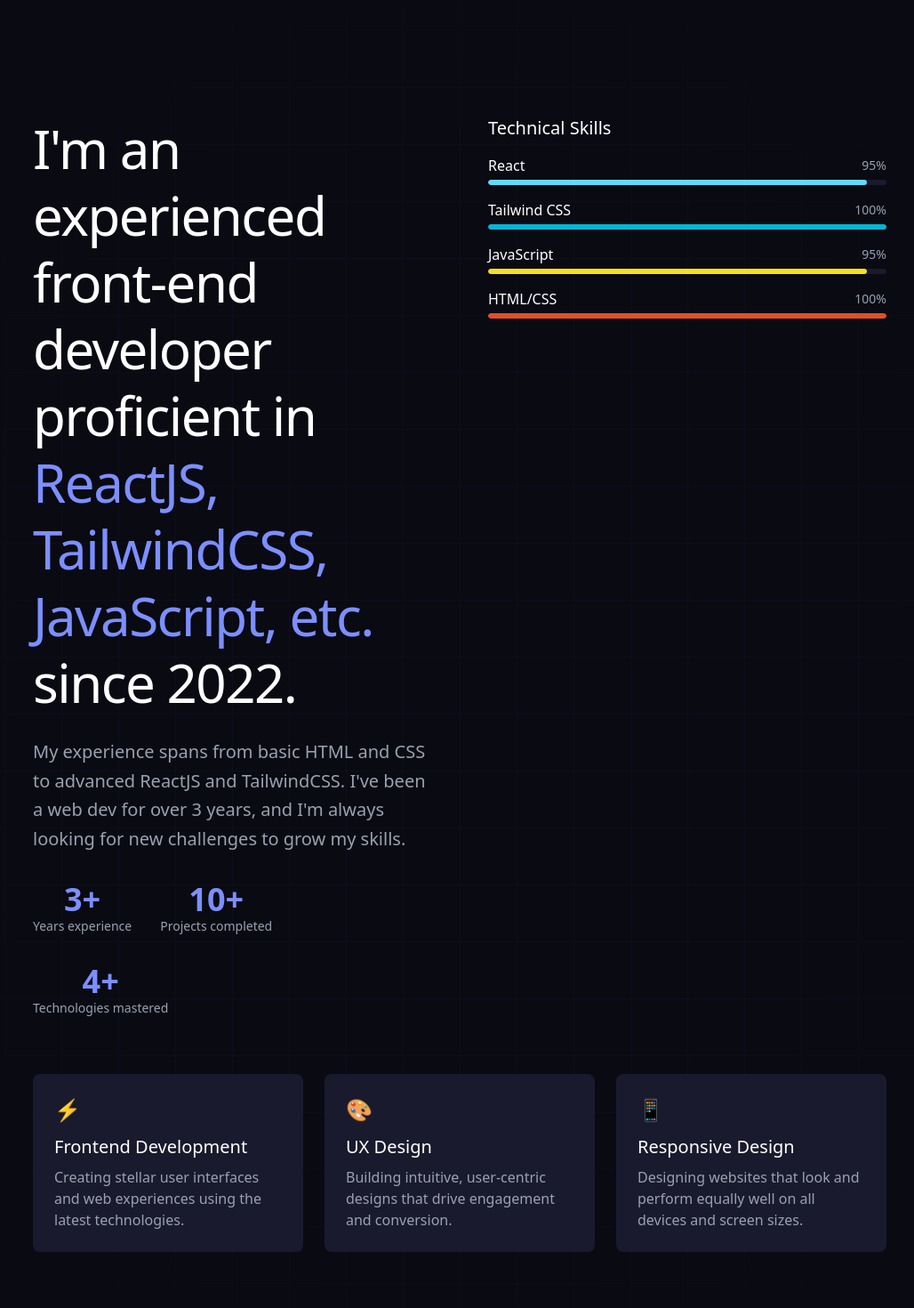
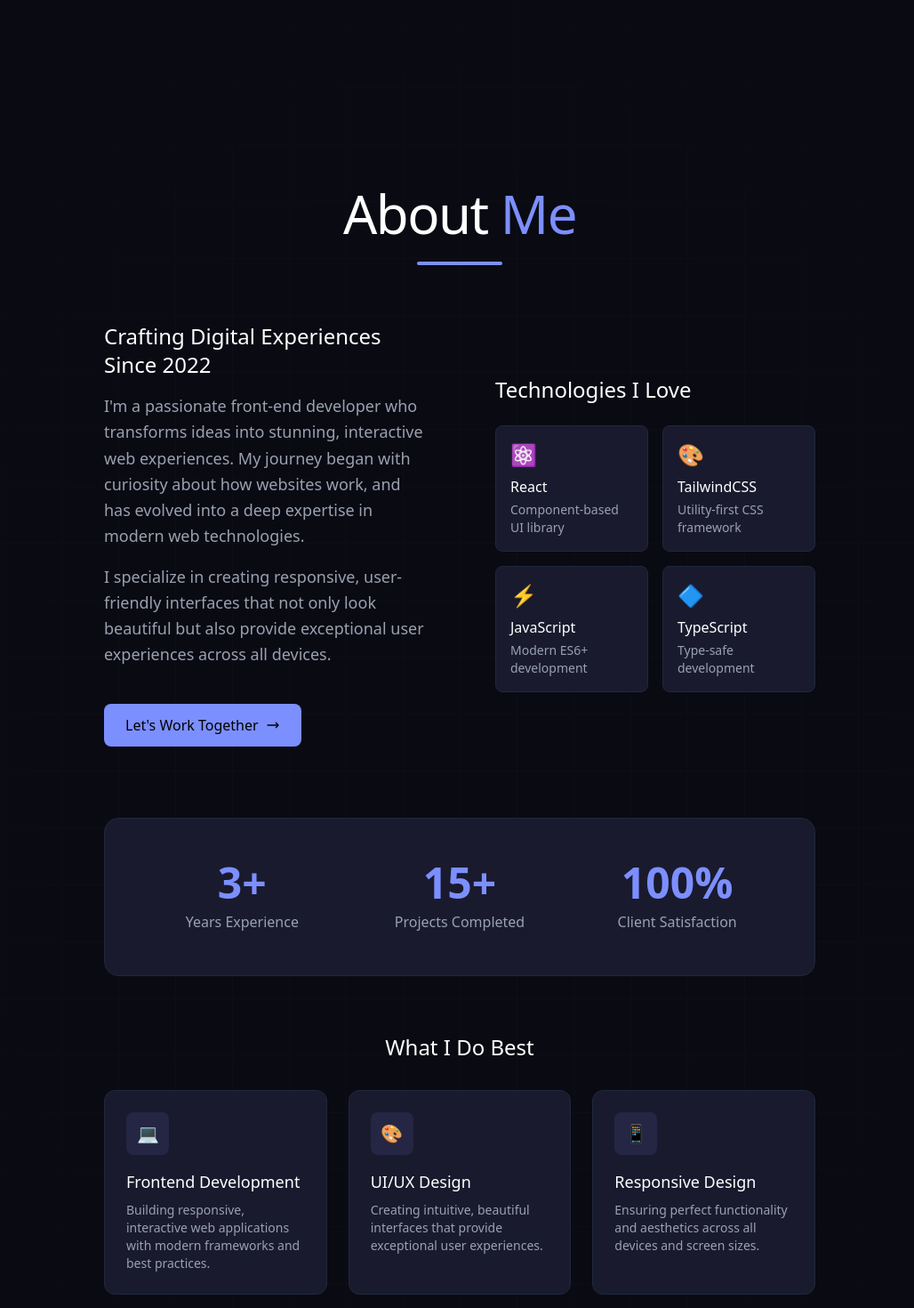
Before and after one commit to justifyman/justify, a React (Vite) app: page / in a window 1280 px wide. Shown: the part 1040-2510 px from the top of the page at 89% size, without its empty margins (123-1151 px from the left). Built offline with nearby package versions, Linux system fonts and the light colour scheme.

Commit message:
Complete About section redesign

```diff
--- a/src/components/About.tsx
+++ b/src/components/About.tsx
@@ -21,80 +21,102 @@
     return () => observer.disconnect();
   }, []);
 
-  const skills = [
-    { name: "React", level: 95, color: "#61DAFB" },
-    { name: "Tailwind CSS", level: 100, color: "#06B6D4" },
-    { name: "JavaScript", level: 95, color: "#F7DF1E" },
-    { name: "HTML/CSS", level: 100, color: "#E34F26" },
+  const technologies = [
+    { name: "React", icon: "⚛️", description: "Component-based UI library" },
+    { name: "TailwindCSS", icon: "🎨", description: "Utility-first CSS framework" },
+    { name: "JavaScript", icon: "⚡", description: "Modern ES6+ development" },
+    { name: "TypeScript", icon: "🔷", description: "Type-safe development" },
+  ];
+
+  const achievements = [
+    { number: "3+", label: "Years Experience", delay: "delay-300" },
+    { number: "15+", label: "Projects Completed", delay: "delay-500" },
+    { number: "100%", label: "Client Satisfaction", delay: "delay-700" },
   ];
 
   return (
-    <div id="about-section" className="min-h-screen relative overflow-hidden bg-[#0a0a13]">
-      {/* Grid pattern overlay */}
-      <div className="absolute inset-0 bg-[linear-gradient(to_right,#1a1a2e_1px,transparent_1px),linear-gradient(to_bottom,#1a1a2e_1px,transparent_1px)] bg-[size:4rem_4rem] [mask-image:radial-gradient(ellipse_at_center,black_50%,transparent_80%)] opacity-30"></div>
+    <div id="about-section" className="min-h-screen relative bg-[#0a0a13] flex items-center">
+      {/* Subtle grid background */}
+      <div className="absolute inset-0 bg-[linear-gradient(to_right,#1a1a2e_1px,transparent_1px),linear-gradient(to_bottom,#1a1a2e_1px,transparent_1px)] bg-[size:4rem_4rem] [mask-image:radial-gradient(ellipse_at_center,black_50%,transparent_80%)] opacity-20"></div>
 
-      <div className="relative z-10 flex flex-col justify-center min-h-screen p-4 md:p-20 lg:p-40">
-        <div className="max-w-7xl mx-auto w-full">
-          {/* Main content in two columns on larger screens */}
-          <div className="grid grid-cols-1 lg:grid-cols-2 gap-8 lg:gap-16 items-start">
+      <div className="relative z-10 w-full p-4 md:p-20 lg:p-60">
+        <div className="max-w-6xl mx-auto">
 
-            {/* Left Column - Main content */}
-            <div className="space-y-6">
-              {/* Main heading */}
-              <div className={`transform transition-all duration-1000 ${isVisible ? 'translate-y-0 opacity-100' : 'translate-y-20 opacity-0'}`}>
-                <h2 className="text-2xl md:text-5xl lg:text-6xl font-small text-white tracking-tight leading-tight">
-                  I'm an experienced front-end developer proficient in
-                  <span className="text-[#7c8fff]">
-                    {" "}
-                    ReactJS, TailwindCSS, JavaScript, etc.
-                  </span>{" "}
-                  since 2022.
-                </h2>
-              </div>
+          {/* Header Section */}
+          <div className={`text-center mb-16 transform transition-all duration-1000 ${isVisible ? 'translate-y-0 opacity-100' : 'translate-y-20 opacity-0'}`}>
+            <h2 className="text-3xl md:text-6xl font-small text-white tracking-tight mb-6">
+              About <span className="text-[#7c8fff]">Me</span>
+            </h2>
+            <div className="w-24 h-1 bg-[#7c8fff] mx-auto rounded-full"></div>
+          </div>
 
-              <div className={`transform transition-all duration-1000 delay-300 ${isVisible ? 'translate-y-0 opacity-100' : 'translate-y-20 opacity-0'}`}>
-                <p className="text-gray-400 text-sm md:text-lg lg:text-xl leading-relaxed">
-                  My experience spans from basic HTML and CSS to advanced ReactJS and
-                  TailwindCSS. I've been a web dev for over 3 years, and I'm always
-                  looking for new challenges to grow my skills.
+          {/* Main Content Grid */}
+          <div className="grid grid-cols-1 lg:grid-cols-2 gap-12 lg:gap-20 items-center mb-20">
+
+            {/* Left Side - Story */}
+            <div className={`space-y-6 transform transition-all duration-1000 delay-200 ${isVisible ? 'translate-y-0 opacity-100' : 'translate-y-20 opacity-0'}`}>
+              <div className="space-y-4">
+                <h3 className="text-xl md:text-2xl text-white font-medium">
+                  Crafting Digital Experiences Since 2022
+                </h3>
+                <p className="text-gray-400 text-base md:text-lg leading-relaxed">
+                  I'm a passionate front-end developer who transforms ideas into stunning,
+                  interactive web experiences. My journey began with curiosity about how
+                  websites work, and has evolved into a deep expertise in modern web technologies.
+                </p>
+                <p className="text-gray-400 text-base md:text-lg leading-relaxed">
+                  I specialize in creating responsive, user-friendly interfaces that not only
+                  look beautiful but also provide exceptional user experiences across all devices.
                 </p>
               </div>
 
-              {/* Stats Section - horizontal layout */}
-              <div className={`flex flex-wrap gap-6 lg:gap-8 pt-2 transform transition-all duration-1000 delay-500 ${isVisible ? 'translate-y-0 opacity-100' : 'translate-y-20 opacity-0'}`}>
-                <div className="text-center">
-                  <h3 className="text-[#7c8fff] text-2xl md:text-4xl font-bold">3+</h3>
-                  <p className="text-gray-400 text-xs md:text-sm">Years experience</p>
-                </div>
-                <div className="text-center">
-                  <h3 className="text-[#7c8fff] text-2xl md:text-4xl font-bold">10+</h3>
-                  <p className="text-gray-400 text-xs md:text-sm">Projects completed</p>
-                </div>
-                <div className="text-center">
-                  <h3 className="text-[#7c8fff] text-2xl md:text-4xl font-bold">4+</h3>
-                  <p className="text-gray-400 text-xs md:text-sm">Technologies mastered</p>
-                </div>
+              {/* Call to Action */}
+              <div className="pt-4">
+                <a
+                  href="#contact"
+                  className="inline-flex items-center gap-2 bg-[#7c8fff] text-black px-6 py-3 rounded-lg hover:bg-indigo-500 transition-all duration-300 font-medium"
+                >
+                  Let's Work Together
+                  <svg className="w-4 h-4" fill="none" stroke="currentColor" viewBox="0 0 24 24">
+                    <path strokeLinecap="round" strokeLinejoin="round" strokeWidth={2} d="M17 8l4 4m0 0l-4 4m4-4H3" />
+                  </svg>
+                </a>
               </div>
             </div>
 
-            {/* Right Column - Skills */}
-            <div className={`transform transition-all duration-1000 delay-700 ${isVisible ? 'translate-y-0 opacity-100' : 'translate-y-20 opacity-0'}`}>
-              <h3 className="text-white text-lg md:text-xl font-medium mb-4">Technical Skills</h3>
-              <div className="space-y-4">
-                {skills.map((skill, index) => (
-                  <div key={skill.name} className="group">
-                    <div className="flex justify-between items-center mb-1">
-                      <span className="text-white font-medium text-sm md:text-base">{skill.name}</span>
-                      <span className="text-gray-400 text-xs md:text-sm">{skill.level}%</span>
+            {/* Right Side - Technologies */}
+            <div className={`transform transition-all duration-1000 delay-400 ${isVisible ? 'translate-y-0 opacity-100' : 'translate-y-20 opacity-0'}`}>
+              <h3 className="text-xl md:text-2xl text-white font-medium mb-6">Technologies I Love</h3>
+              <div className="grid grid-cols-1 sm:grid-cols-2 gap-4">
+                {technologies.map((tech, index) => (
+                  <div
+                    key={tech.name}
+                    className={`bg-[#1a1a2e] p-4 rounded-lg border border-gray-800 hover:border-[#7c8fff]/30 transition-all duration-300 hover:transform hover:scale-105 ${isVisible ? 'animate-fade-in' : ''}`}
+                    style={{ animationDelay: `${600 + index * 100}ms` }}
+                  >
+                    <div className="text-2xl mb-2">{tech.icon}</div>
+                    <h4 className="text-white font-medium mb-1">{tech.name}</h4>
+                    <p className="text-gray-400 text-sm">{tech.description}</p>
+                  </div>
+                ))}
+              </div>
+            </div>
+          </div>
+
+          {/* Achievements Section */}
+          <div className={`transform transition-all duration-1000 delay-600 ${isVisible ? 'translate-y-0 opacity-100' : 'translate-y-20 opacity-0'}`}>
+            <div className="bg-[#1a1a2e] rounded-2xl p-8 md:p-12 border border-gray-800">
+              <div className="grid grid-cols-1 md:grid-cols-3 gap-8 text-center">
+                {achievements.map((achievement, index) => (
+                  <div
+                    key={achievement.label}
+                    className={`transform transition-all duration-1000 ${achievement.delay} ${isVisible ? 'translate-y-0 opacity-100' : 'translate-y-10 opacity-0'}`}
+                  >
+                    <div className="text-3xl md:text-5xl font-bold text-[#7c8fff] mb-2">
+                      {achievement.number}
                     </div>
-                    <div className="w-full bg-[#1a1a2e] rounded-full h-1.5 overflow-hidden">
-                      <div
-                        className="h-full rounded-full transition-all duration-1000 ease-out"
-                        style={{
-                          width: isVisible ? `${skill.level}%` : '0%',
-                          backgroundColor: skill.color
-                        }}
-                      ></div>
+                    <div className="text-gray-400 text-sm md:text-base font-medium">
+                      {achievement.label}
                     </div>
                   </div>
                 ))}
@@ -102,33 +124,38 @@
             </div>
           </div>
 
-          {/* Services Section - more compact grid */}
-          <div className={`mt-12 lg:mt-16 transform transition-all duration-1000 delay-900 ${isVisible ? 'translate-y-0 opacity-100' : 'translate-y-20 opacity-0'}`}>
-            <div className="grid grid-cols-1 md:grid-cols-3 gap-4 md:gap-6">
-              <div className="bg-[#1a1a2e] p-4 md:p-6 rounded-lg transform transition-all duration-300 hover:scale-105 hover:-translate-y-1">
-                <div className="text-[#7c8fff] text-xl md:text-2xl mb-3">⚡</div>
-                <h3 className="text-white text-lg md:text-xl mb-2">Frontend Development</h3>
-                <p className="text-gray-400 text-sm md:text-base">
-                  Creating stellar user interfaces and web experiences using the
-                  latest technologies.
+          {/* Services Preview */}
+          <div className={`mt-16 transform transition-all duration-1000 delay-800 ${isVisible ? 'translate-y-0 opacity-100' : 'translate-y-20 opacity-0'}`}>
+            <h3 className="text-xl md:text-2xl text-white font-medium text-center mb-8">What I Do Best</h3>
+            <div className="grid grid-cols-1 md:grid-cols-3 gap-6">
+
+              <div className="group bg-[#1a1a2e] p-6 rounded-xl border border-gray-800 hover:border-[#7c8fff]/30 transition-all duration-300 hover:transform hover:scale-105">
+                <div className="w-12 h-12 bg-[#7c8fff]/10 rounded-lg flex items-center justify-center mb-4 group-hover:bg-[#7c8fff]/20 transition-colors">
+                  <span className="text-[#7c8fff] text-xl">💻</span>
+                </div>
+                <h4 className="text-white text-lg font-medium mb-2">Frontend Development</h4>
+                <p className="text-gray-400 text-sm">
+                  Building responsive, interactive web applications with modern frameworks and best practices.
                 </p>
               </div>
 
-              <div className="bg-[#1a1a2e] p-4 md:p-6 rounded-lg transform transition-all duration-300 hover:scale-105 hover:-translate-y-1">
-                <div className="text-[#7c8fff] text-xl md:text-2xl mb-3">🎨</div>
-                <h3 className="text-white text-lg md:text-xl mb-2">UX Design</h3>
-                <p className="text-gray-400 text-sm md:text-base">
-                  Building intuitive, user-centric designs that drive engagement
-                  and conversion.
+              <div className="group bg-[#1a1a2e] p-6 rounded-xl border border-gray-800 hover:border-[#7c8fff]/30 transition-all duration-300 hover:transform hover:scale-105">
+                <div className="w-12 h-12 bg-[#7c8fff]/10 rounded-lg flex items-center justify-center mb-4 group-hover:bg-[#7c8fff]/20 transition-colors">
+                  <span className="text-[#7c8fff] text-xl">🎨</span>
+                </div>
+                <h4 className="text-white text-lg font-medium mb-2">UI/UX Design</h4>
+                <p className="text-gray-400 text-sm">
+                  Creating intuitive, beautiful interfaces that provide exceptional user experiences.
                 </p>
               </div>
 
-              <div className="bg-[#1a1a2e] p-4 md:p-6 rounded-lg transform transition-all duration-300 hover:scale-105 hover:-translate-y-1">
-                <div className="text-[#7c8fff] text-xl md:text-2xl mb-3">📱</div>
-                <h3 className="text-white text-lg md:text-xl mb-2">Responsive Design</h3>
-                <p className="text-gray-400 text-sm md:text-base">
-                  Designing websites that look and perform equally well on all
-                  devices and screen sizes.
+              <div className="group bg-[#1a1a2e] p-6 rounded-xl border border-gray-800 hover:border-[#7c8fff]/30 transition-all duration-300 hover:transform hover:scale-105">
+                <div className="w-12 h-12 bg-[#7c8fff]/10 rounded-lg flex items-center justify-center mb-4 group-hover:bg-[#7c8fff]/20 transition-colors">
+                  <span className="text-[#7c8fff] text-xl">📱</span>
+                </div>
+                <h4 className="text-white text-lg font-medium mb-2">Responsive Design</h4>
+                <p className="text-gray-400 text-sm">
+                  Ensuring perfect functionality and aesthetics across all devices and screen sizes.
                 </p>
               </div>
             </div>
--- a/src/index.css
+++ b/src/index.css
@@ -3,3 +3,19 @@
 html {
   scroll-behavior: smooth;
 }
+
+@keyframes fade-in {
+  from {
+    opacity: 0;
+    transform: translateY(20px);
+  }
+  to {
+    opacity: 1;
+    transform: translateY(0);
+  }
+}
+
+.animate-fade-in {
+  animation: fade-in 0.6s ease-out forwards;
+  opacity: 0;
+}
```
